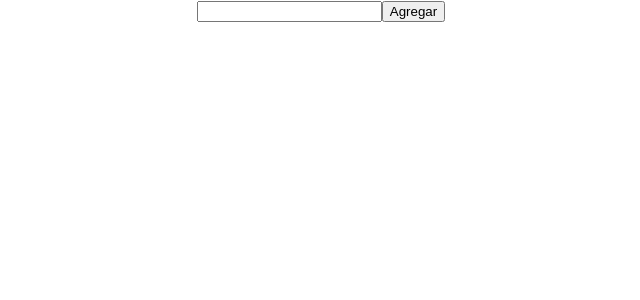
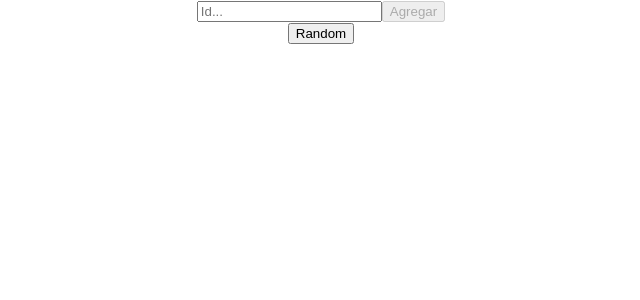
Before and after one commit to drfoxsoscomputer/Rick-And-Morty, a React (Create React App) app: page / in a window 1280 px wide. Shown: the top 300 px of the page, without its empty margins (319-959 px from the left). Built offline with nearby package versions, Linux system fonts and the light colour scheme.

Commit message:
Se agregó el botón para agregar personajes Randon

```diff
--- a/src/App.js
+++ b/src/App.js
@@ -1,44 +1,79 @@
+import { useState } from "react";
+import axios from "axios";
 import "./App.css";
 import Cards from "./components/Cards.jsx";
 import Nav from "./components/Nav.jsx";
-import { useState } from "react";
-import axios from "axios";
 
 function App() {
   const [characters, setCharacters] = useState([]);
 
   const onSearch = (id) => {
-    // Validar si el ID ingresado es un número
     if (isNaN(id)) {
       alert("Por favor, ingresa un número válido como ID.");
       return;
     }
 
     axios(`https://rickandmortyapi.com/api/character/${id}`)
-      .then((response) => response.data)
-      .then((data) => {
+      // .then((response) => response.data)
+      .then(({ data }) => {
         if (data.name) {
-          setCharacters((characters) => [...characters, data]);
+          const characterExists = characters.some(
+            (character) => character.id === data.id
+          );
+
+          if (characterExists) {
+            alert("Este personaje ya se encuentra en la lista.");
+          } else {
+            setCharacters((characters) => [...characters, data]);
+          }
         } else {
           alert(`¡No hay personajes con el ID proporcionado!`);
         }
       })
       .catch((error) => {
-        alert(`¡No hay personajes con el ID proporcionado!`);
+        alert(
+          `Ocurrió un error al obtener los datos de la API. Por favor, intenta nuevamente más tarde.`
+        );
+        console.error(error);
+      });
+  };
+
+  const randomCharacter = () => {
+    const randomId = Math.floor(Math.random() * 826) + 1;
+
+    axios(`https://rickandmortyapi.com/api/character/${randomId}`)
+      // .then((response) => response.data)
+      .then(({ data }) => {
+        if (data.name) {
+          const characterExists = characters.includes(data);
+
+          if (characterExists) {
+            alert("Este personaje ya se encuentra en la lista.");
+          } else {
+            setCharacters((characters) => [...characters, data]);
+          }
+        } else {
+          alert(`¡No hay personajes con el ID proporcionado!`);
+        }
+      })
+      .catch((error) => {
+        alert(
+          `Ocurrió un error al obtener los datos de la API. Por favor, intenta nuevamente más tarde.`
+        );
         console.error(error);
       });
   };
 
   const onClose = (id) => {
     const charactersFiltered = characters.filter(
-      (character) => character.id !== Number(id)
+      (character) => character.id !== parseInt(id)
     );
     setCharacters(charactersFiltered);
   };
 
   return (
     <div className="App">
-      <Nav onSearch={onSearch} />
+      <Nav onSearch={onSearch} onRandom={randomCharacter} />
       <Cards characters={characters} onClose={onClose} />
     </div>
   );
--- a/src/components/Card.jsx
+++ b/src/components/Card.jsx
@@ -5,10 +5,10 @@ export default function Card({ character, onClose }) {
       <hr />
       <button onClick={() => onClose(id)}>X</button>
       <h2>{name}</h2>
-      <h2>{status}</h2>
-      <h2>{species}</h2>
-      <h2>{gender}</h2>
-      <h2>{origin.name}</h2>
+      <p>{status}</p>
+      <p>{species}</p>
+      <p>{gender}</p>
+      <p>{origin.name}</p>
       <img src={image} alt={name} />
       <hr />
     </div>
--- a/src/components/Cards.jsx
+++ b/src/components/Cards.jsx
@@ -3,15 +3,9 @@ import Card from "./Card";
 export default function Cards({ characters, onClose }) {
   return (
     <div>
-      {characters.map(function (character) {
-        return (
-          <Card
-          key={character.id}
-          character={character}
-          onClose={onClose}
-          />
-        );
-      })}
+      {characters.map((character) => (
+        <Card key={character.id} character={character} onClose={onClose} />
+      ))}
     </div>
   );
 }
--- a/src/components/Nav.jsx
+++ b/src/components/Nav.jsx
@@ -1,9 +1,10 @@
 import SearchBar from "./SearchBar";
 
-export default function Nav ({ onSearch }) {
+export default function Nav ({ onSearch, onRandom }) {
   return (
     <nav>
       <SearchBar onSearch={onSearch} />
+      <button onClick={onRandom}>Random</button>
     </nav>
   );
 };
--- a/src/components/SearchBar.jsx
+++ b/src/components/SearchBar.jsx
@@ -7,15 +7,17 @@ export default function SearchBar({ onSearch }) {
     setId(event.target.value);
   };
 
+  const handleSearch = () => {
+    if (id.trim() !== "") {
+      onSearch(id);
+      setId("");
+    }
+  };
+
   return (
     <div>
-      <input type="search" onChange={handleChange} value={id} />
-      <button
-        onClick={() => {
-          onSearch(id);
-          setId("");
-        }}
-      >
+      <input type="search" placeholder="Id..." onChange={handleChange} value={id} />
+      <button onClick={handleSearch} disabled={id.trim() === ""}>
         Agregar
       </button>
     </div>
```
